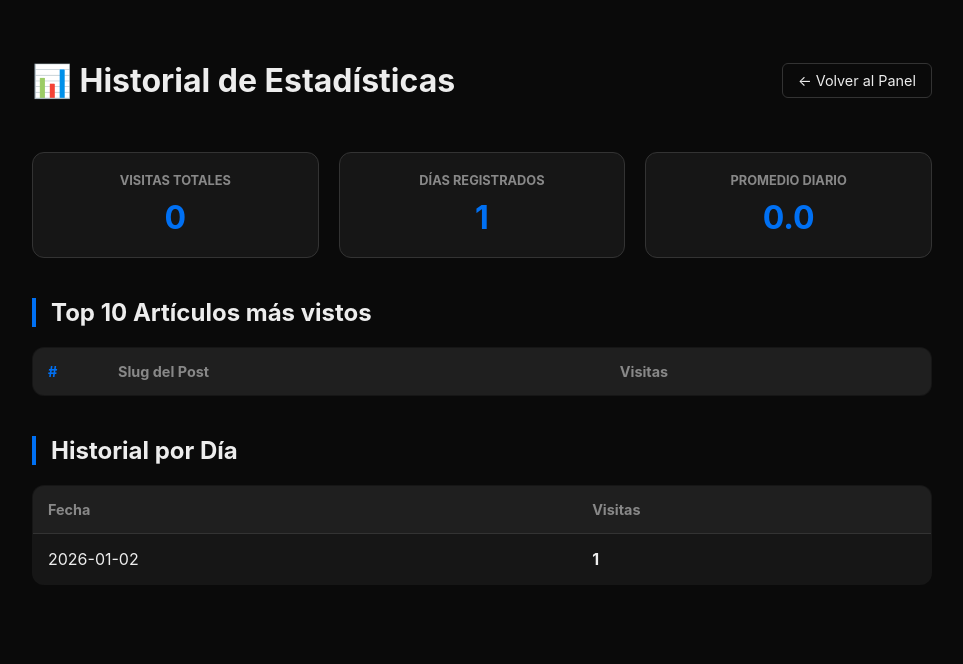
After one commit to neoranger/neocms, a Flask app: page /admin/stats in a window 1280 px wide. The commit adds this page. Shown: the top 664 px of the page, without its empty margins (158-1121 px from the left). Run offline with Flask 3, Linux system fonts and the light colour scheme; the visitor is signed in with stand-in values (Sample User, id 1); lists and menus that the app fills with data are empty.

Commit message:
mejorando las estadísticas

```diff
--- a/app.py
+++ b/app.py
@@ -57,33 +57,32 @@ def log_visit(path='home'):
     if request.cookies.get('is_admin'):
         return
 
-    stats = {'daily': {}, 'posts': {}}
+    stats = {'daily': {}, 'posts': {}, 'total': 0} # Agregamos total inicial
 
-    # Verificamos que exista Y que sea un archivo
     if os.path.exists(STATS_FILE) and os.path.isfile(STATS_FILE):
         try:
             with open(STATS_FILE, 'r') as f:
                 content = f.read()
-                if content: # Si el archivo no está vacío
+                if content:
                     stats = json.loads(content)
         except (json.JSONDecodeError, Exception):
-            # Si el archivo está corrupto, empezamos de cero
-            stats = {'daily': {}, 'posts': {}}
+            stats = {'daily': {}, 'posts': {}, 'total': 0}
 
     today = datetime.now().strftime('%Y-%m-%d')
 
-    # Inicializar estructuras si no existen en el JSON cargado
     if 'daily' not in stats: stats['daily'] = {}
     if 'posts' not in stats: stats['posts'] = {}
+    if 'total' not in stats: stats['total'] = 0 # Asegurar que exista el total
 
+    # Incrementos
+    stats['total'] += 1
     stats['daily'][today] = stats['daily'].get(today, 0) + 1
+
     if path != 'home':
         stats['posts'][path] = stats['posts'].get(path, 0) + 1
 
     with open(STATS_FILE, 'w') as f:
-        json.dump(stats, f, indent=4) # indent=4 para que sea legible
-
-
+        json.dump(stats, f, indent=4)
 
 # Asegúrate de que Flask sepa qué tema cargar al inicio
 @app.before_request
@@ -378,15 +377,15 @@ def rss():
     rss_xml = '<?xml version="1.0" encoding="UTF-8" ?>'
     rss_xml += '<rss version="2.0" xmlns:content="http://purl.org/rss/1.0/modules/content/">'
     rss_xml += '<channel>'
-    rss_xml += '<title>Blog Title</title>'
-    rss_xml += '<link>https://example.com</link>'
-    rss_xml += '<description>Últimas entradas de Blog</description>'
+    rss_xml += '<title>NeoSite Blog</title>'
+    rss_xml += '<link>https://blog.neosite.com.ar</link>'
+    rss_xml += '<description>Últimas entradas de NeoSite Blog</description>'
 
     base_url = request.url_root.rstrip('/')
 
     for post in published_posts:
         # Limpiamos un poco el contenido si es necesario o lo enviamos tal cual
-        content = post.get('content', '').replace('src="/static/', 'src="https://example.com/static/')
+        content = post.get('content', '').replace('src="/static/', 'src="https://blog.neosite.com.ar/static/')
         post_url = f"{base_url}/post/{post['slug']}"
 
         rss_xml += '<item>'
@@ -406,5 +405,26 @@ def rss():
 def export_stats():
     return send_file(STATS_FILE, as_attachment=True)
 
+@app.route('/admin/stats')
+@login_required
+def full_stats():
+    if not os.path.exists(STATS_FILE):
+        return "No hay estadísticas registradas aún."
+
+    with open(STATS_FILE, 'r') as f:
+        stats = json.load(f)
+
+    # Ordenamos los días para que el historial sea cronológico
+    sorted_days = sorted(stats.get('daily', {}).items(), reverse=True)
+
+    # Ordenamos los posts más leídos (Top 10)
+    sorted_posts = sorted(stats.get('posts', {}).items(), key=lambda x: x[1], reverse=True)[:10]
+
+    return render_template('full_stats.html',
+                           total=stats.get('total', 0),
+                           history=sorted_days,
+                           top_posts=sorted_posts)
+
 if __name__ == '__main__':
+    # host='0.0.0.0' es fundamental en Docker
     app.run(host='0.0.0.0', port=5000, debug=True)
--- /dev/null
+++ b/templates/full_stats.html
@@ -0,0 +1,102 @@
+<!DOCTYPE html>
+<html lang="es">
+<head>
+    <meta charset="UTF-8">
+    <meta name="viewport" content="width=device-width, initial-scale=1.0">
+    <title>Historial de Estadísticas - NeoCMS</title>
+    <style>
+        :root {
+            --bg: #0a0a0a;
+            --card-bg: #161616;
+            --text: #ededed;
+            --accent: #0070f3;
+            --gray: #333;
+        }
+        body {
+            font-family: -apple-system, BlinkMacSystemFont, "Segoe UI", Roboto, Helvetica, Arial, sans-serif;
+            background-color: var(--bg);
+            color: var(--text);
+            margin: 0;
+            padding: 40px 20px;
+        }
+        .container { max-width: 900px; margin: 0 auto; }
+        .header { display: flex; justify-content: space-between; align-items: center; margin-bottom: 30px; }
+        .btn-back { text-decoration: none; color: var(--text); font-size: 0.9rem; border: 1px solid var(--gray); padding: 8px 15px; border-radius: 6px; }
+
+        /* Tarjetas de Resumen */
+        .stats-grid { display: grid; grid-template-columns: repeat(auto-fit, minmax(200px, 1fr)); gap: 20px; margin-bottom: 40px; }
+        .stat-card { background: var(--card-bg); padding: 20px; border-radius: 12px; border: 1px solid var(--gray); text-align: center; }
+        .stat-card h3 { margin: 0; font-size: 0.8rem; color: #888; text-transform: uppercase; }
+        .stat-card p { margin: 10px 0 0; font-size: 2rem; font-weight: bold; color: var(--accent); }
+
+        /* Tablas */
+        .section-title { margin-bottom: 20px; font-size: 1.5rem; border-left: 4px solid var(--accent); padding-left: 15px; }
+        table { width: 100%; border-collapse: collapse; background: var(--card-bg); border-radius: 12px; overflow: hidden; margin-bottom: 40px; border: 1px solid var(--gray); }
+        th, td { padding: 15px; text-align: left; border-bottom: 1px solid var(--gray); }
+        th { background: #1f1f1f; font-size: 0.9rem; color: #888; }
+        tr:last-child td { border-bottom: none; }
+        .rank { color: var(--accent); font-weight: bold; width: 40px; }
+    </style>
+</head>
+<body>
+    <div class="container">
+        <div class="header">
+            <h1>📊 Historial de Estadísticas</h1>
+            <a href="{{ url_for('admin_list') }}" class="btn-back">← Volver al Panel</a>
+        </div>
+
+        <div class="stats-grid">
+            <div class="stat-card">
+                <h3>Visitas Totales</h3>
+                <p>{{ total }}</p>
+            </div>
+            <div class="stat-card">
+                <h3>Días Registrados</h3>
+                <p>{{ history|length }}</p>
+            </div>
+            <div class="stat-card">
+                <h3>Promedio Diario</h3>
+                <p>{{ (total / history|length)|round(1) if history|length > 0 else 0 }}</p>
+            </div>
+        </div>
+
+        <h2 class="section-title">Top 10 Artículos más vistos</h2>
+        <table>
+            <thead>
+                <tr>
+                    <th class="rank">#</th>
+                    <th>Slug del Post</th>
+                    <th>Visitas</th>
+                </tr>
+            </thead>
+            <tbody>
+                {% for slug, count in top_posts %}
+                <tr>
+                    <td class="rank">{{ loop.index }}</td>
+                    <td><code>{{ slug }}</code></td>
+                    <td><strong>{{ count }}</strong></td>
+                </tr>
+                {% endfor %}
+            </tbody>
+        </table>
+
+        <h2 class="section-title">Historial por Día</h2>
+        <table>
+            <thead>
+                <tr>
+                    <th>Fecha</th>
+                    <th>Visitas</th>
+                </tr>
+            </thead>
+            <tbody>
+                {% for date, count in history %}
+                <tr>
+                    <td>{{ date }}</td>
+                    <td><strong>{{ count }}</strong></td>
+                </tr>
+                {% endfor %}
+            </tbody>
+        </table>
+    </div>
+</body>
+</html>
```
Also changed, not shown: templates/admin.html (+6 -1 lines), 4 other files.
